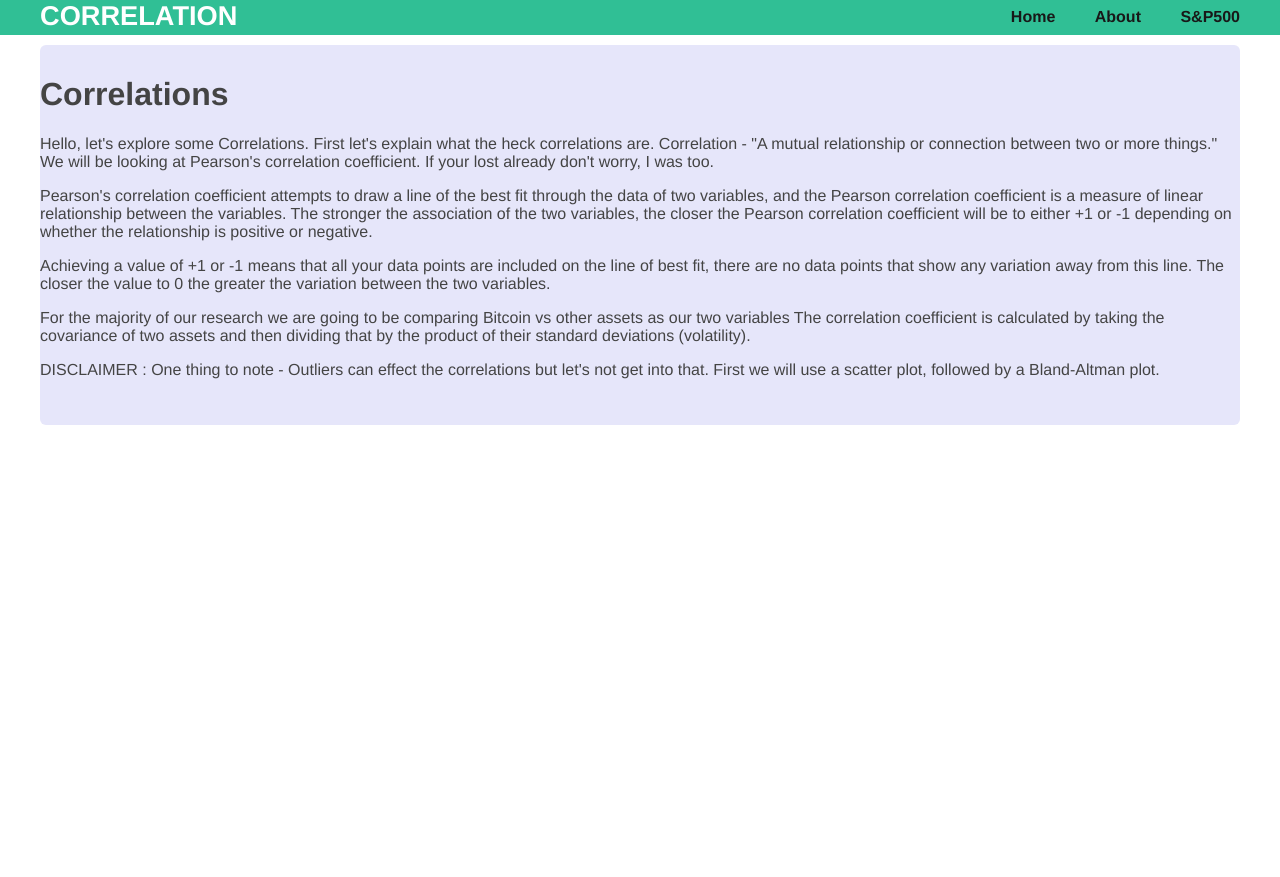
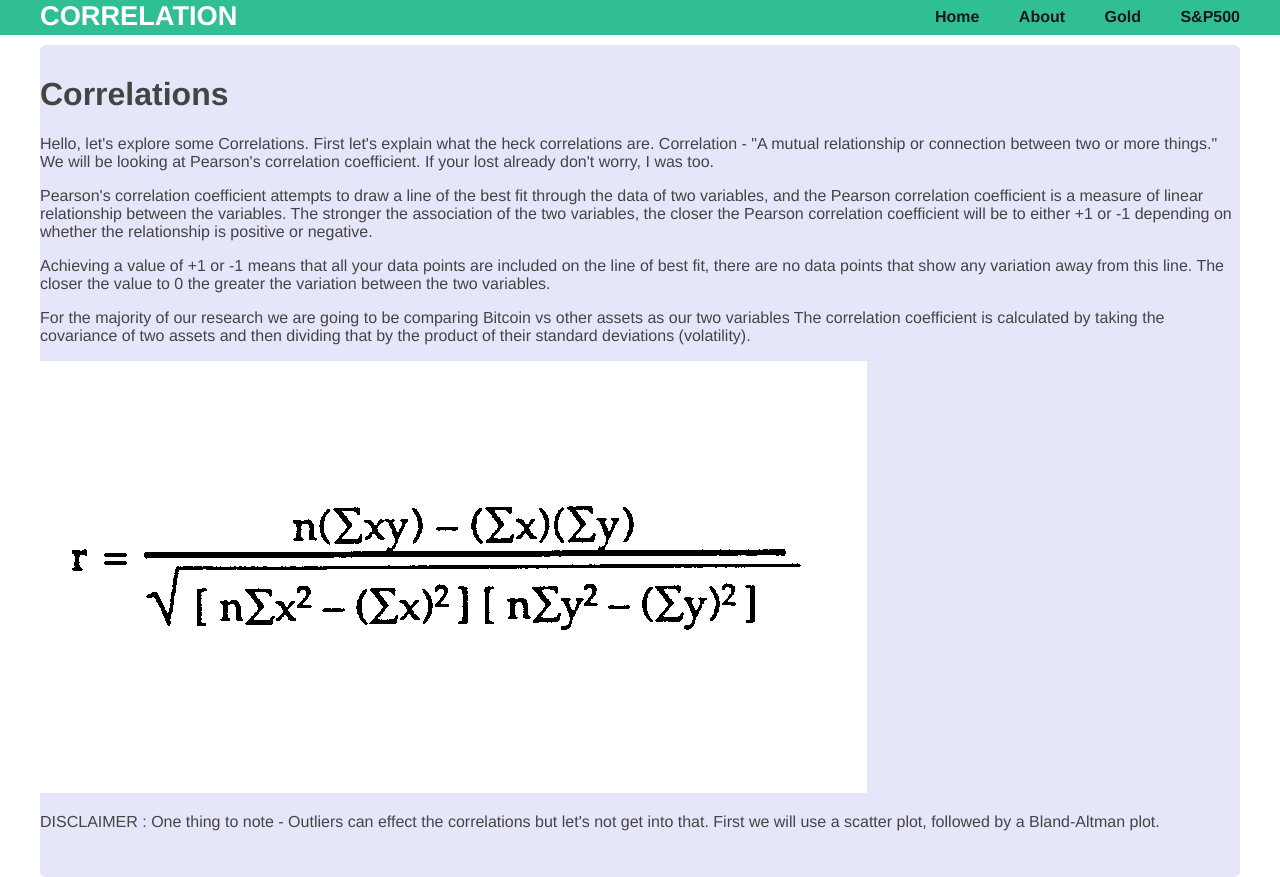
Before and after one commit to hilljtm/Correlations, a Flask app: page / in a window 1280 px wide. Before the commit the page ends 800 px from the top, so only its background shows below. Run offline with Flask 2, Linux system fonts and the light colour scheme.

Commit message:
added formula image, needs to be formatted but it's the weekend so....

```diff
--- a/app.py
+++ b/app.py
@@ -10,9 +10,9 @@ def home():
 def about():
     return render_template('about.html')
 
-@app.route('/research')
-def research():
-    return render_template('research.html')
+@app.route('/gold')
+def gold():
+    return render_template('gold.html')
 
 @app.route('/spindex')
 def spindex():
--- a/btc.py
+++ b/btc.py
@@ -1,7 +1,7 @@
 #%%
 import numpy as np
 import pandas as pd
-import seaborn
+import seaborn as sns
 import matplotlib.pyplot as plt
 
 
--- a/static/css/main.css
+++ b/static/css/main.css
@@ -66,6 +66,15 @@ div.spindex {
     border-radius: 6px;
 }
 
+div.container {
+    align-content: center;
+}
+
+img.pearson {
+    width: 25;
+    height: 25%;
+}
+
 h2 {
     font-size: 3em;
     margin-top: 40px;
--- a/templates/home.html
+++ b/templates/home.html
@@ -16,6 +16,10 @@
     <p>For the majority of our research we are going to be comparing Bitcoin vs other assets as our two variables The
         correlation coefficient is calculated by taking the covariance of two assets and then dividing that by the
         product of their standard deviations (volatility).</p>
+    <div class="container">
+    <img class="pearson", src="/static/pearson.png">
+    </div>
+
     <p>DISCLAIMER : One thing to note - Outliers can effect the correlations but let's not get into that. First we will
         use a scatter plot, followed by a Bland-Altman plot. </p>
 </div>
--- a/templates/layout.html
+++ b/templates/layout.html
@@ -12,6 +12,7 @@
                     <ul class="menu">
                         <li><a href="{{ url_for('home') }}">Home</a></li>
                         <li><a href="{{ url_for('about') }}">About</a></li>
+                        <li><a href="{{ url_for('gold') }}">Gold</a></li>
                         <li><a href="{{ url_for('spindex') }}">S&P500</a></li>
                     </ul>
                 </nav></strong>
```
Also changed, not shown: templates/gold.html (added, +20 -0 lines), static/pearson.png (added).
